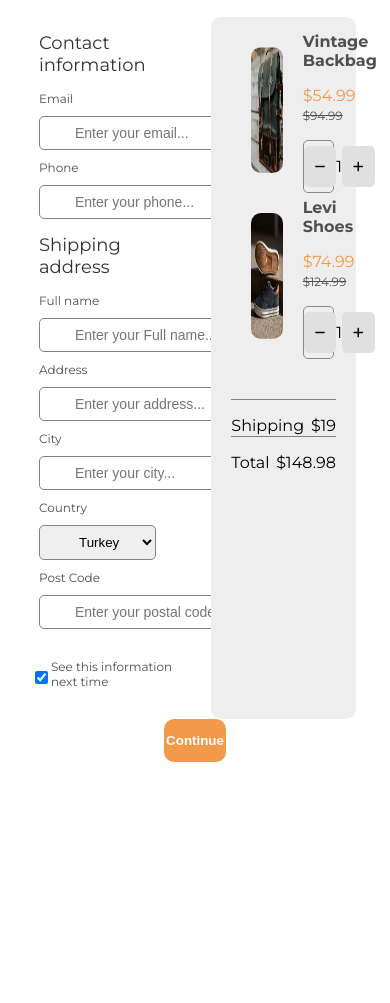
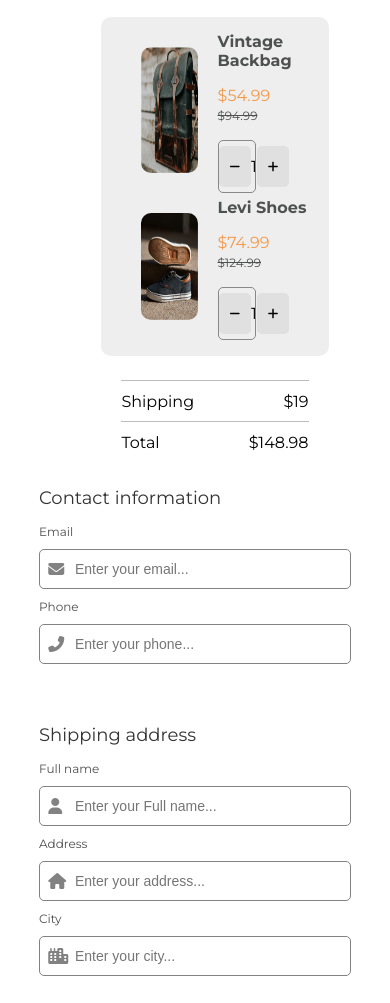
Before and after one commit to EnginKosure/cw_projects, a plain HTML site: page codding_challenge_Checkout/index.html in a window 390 px wide. Shown: the part 62-1065 px from the top of the page. Before the commit the page ends 844 px from the top, so only its background shows below. Drawn offline with Linux system fonts and the light colour scheme.

Commit message:
responsive done

```diff
--- a/codding_challenge_Checkout/index.html
+++ b/codding_challenge_Checkout/index.html
@@ -9,25 +9,7 @@
       href="https://fonts.googleapis.com/css2?family=Montserrat:wght@400;700&display=swap"
       rel="stylesheet"
     />
-    <script
-      src="https://kit.fontawesome.com/5c7edfd842.js"
-      crossorigin="anonymous"
-    ></script>
-    <link
-      href="https://kit-free.fontawesome.com/releases/latest/css/free-v4-shims.min.css"
-      media="all"
-      rel="stylesheet"
-    />
-    <link
-      href="https://kit-free.fontawesome.com/releases/latest/css/free-v4-font-face.min.css"
-      media="all"
-      rel="stylesheet"
-    />
-    <link
-      href="https://kit-free.fontawesome.com/releases/latest/css/free.min.css"
-      media="all"
-      rel="stylesheet"
-    />
+    <script src="https://kit.fontawesome.com/a076d05399.js"></script>
   </head>
   <body>
     <main>
@@ -35,9 +17,10 @@
       <section class="contact">
         <div class="contact--info">
           <h4>Contact information</h4>
-          <form action="" method="get" class="form">
+          <form action="#" method="get" class="form">
             <div class="form-email">
               <label for="email">Email </label>
+              <div class="input-area">
                 <input
                   type="email"
                   name="email"
@@ -45,9 +28,12 @@
                   required
                   placeholder="Enter your email..."
                 />
+                <i class="fas fa-envelope" aria-hidden="true"></i>
+              </div>
             </div>
             <div class="form-phone">
               <label for="phone">Phone </label>
+              <div class="input-area">
                 <input
                   type="number"
                   name="phone"
@@ -55,6 +41,8 @@
                   required
                   placeholder="Enter your phone..."
                 />
+                <i class="fas fa-phone-alt" aria-hidden="true"></i>
+              </div>
             </div>
           </form>
         </div>
@@ -63,6 +51,7 @@
           <form action="" method="get" class="form">
             <div class="form-name">
               <label for="name">Full name </label>
+              <div class="input-area">
                 <input
                   type="text"
                   name="name"
@@ -70,9 +59,12 @@
                   required
                   placeholder="Enter your Full name..."
                 />
+                <i class="fas fa-user" aria-hidden="true"></i>
+              </div>
             </div>
             <div class="form-address">
               <label for="address">Address </label>
+              <div class="input-area">
                 <input
                   type="text"
                   name="address"
@@ -80,9 +72,12 @@
                   required
                   placeholder="Enter your address..."
                 />
+                <i class="fas fa-home" aria-hidden="true"></i>
+              </div>
             </div>
             <div class="form-city">
               <label for="city">City</label>
+              <div class="input-area">
                 <input
                   type="text"
                   name="city"
@@ -90,9 +85,14 @@
                   required
                   placeholder="Enter your city..."
                 />
+                <i class="fas fa-city" aria-hidden="true"></i>
+              </div>
             </div>
             <div class="country-postcode">
+              <div class="country">
                 <label for="country-select">Country</label>
+                <div class="input-area">
+                  <i class="fas fa-globe-europe" aria-hidden="true"></i>
                   <select name="countries" id="country-select">
                     <option value="turkey" selected>Turkey</option>
                     <option value="germany">Germany</option>
@@ -100,8 +100,12 @@
                     <option value="canada">Canada</option>
                     <option value="uk">UK</option>
                   </select>
-
+                </div>
+              </div>
+              <div class="postcode">
                 <label for="postcode">Post Code</label>
+                <div class="input-area">
+                  <i class="fas fa-mail-bulk" aria-hidden="true"></i>
                   <input
                     type="text"
                     id="postcode"
@@ -109,6 +113,8 @@
                     required
                     placeholder="Enter your postal code..."
                   />
+                </div>
+              </div>
             </div>
             <div>
               <input
--- /dev/null
+++ b/codding_challenge_Checkout/sass/_media.scss
@@ -0,0 +1,9 @@
+@media (max-width: 900px) {
+  main {
+    grid-template-areas:
+      "header"
+      "product"
+      "contact"
+      "button" !important;
+  }
+}
--- a/codding_challenge_Checkout/sass/style.scss
+++ b/codding_challenge_Checkout/sass/style.scss
@@ -1,3 +1,4 @@
+@import "media";
 body {
   margin: 0 auto;
   padding: 0;
@@ -30,6 +31,29 @@ body {
         display: flex;
         margin: 20px 0;
       }
+      .contact--info {
+        margin-bottom: 60px;
+      }
+      .country {
+        margin-right: 20px;
+      }
+      .country-postcode {
+        display: flex;
+        margin-top: 30px;
+      }
+      .input-area {
+        display: flex;
+        flex-direction: row-reverse;
+        position: relative;
+        i {
+          position: absolute;
+          color: #828282;
+          font-size: 16px;
+          top: 50%;
+          transform: translateY(-50%);
+          left: 3%;
+        }
+      }
     }
     aside {
       grid-area: product;
@@ -39,16 +63,20 @@ body {
 
       position: relative;
       width: 60%;
+      height: 70%;
       left: 20%;
+
       .fazi {
         margin-top: 40px;
 
         .details {
+          font-family: "Montserrat", sans-serif;
           display: flex;
+          align-items: center;
           justify-content: space-between;
-          border-top: 1px solid gray;
-          padding: 0;
-          margin-bottom: -15px;
+          border-top: 1px solid #bdbdbd;
+          height: 40px;
+          width: 100%;
         }
       }
 
@@ -91,6 +119,7 @@ body {
           display: flex;
           justify-content: space-around;
           width: 40%;
+          position: relative;
         }
       }
 
@@ -102,11 +131,12 @@ body {
     }
     .continue {
       grid-area: button;
-      width: 20%;
+      width: 15%;
       padding: 14px 0;
       border-radius: 10px;
       background-color: #f2994a;
       color: #fff;
+      font-size: 20px;
       font-weight: 600;
       text-align: center;
       border: none;
@@ -119,6 +149,7 @@ body {
       font-size: 14px;
       border-radius: 5px;
       width: 100%;
+      height: 22px;
     }
     input[type="checkbox"] {
       width: 10%;
@@ -135,9 +166,12 @@ body {
       display: block;
     }
     select {
-      padding: 8px 5px 8px 35px;
+      border: 1px solid #828282;
+      padding: 12px 5px 12px 35px;
+      color: #828282;
+      font-size: 14px;
       border-radius: 5px;
-      border: 1px solid #828282;
+      width: 100%;
     }
   }
 }
```
Also changed, not shown: codding_challenge_Checkout/style.css, 1 other file. Lines whose indentation alone changed are shown as unchanged.
